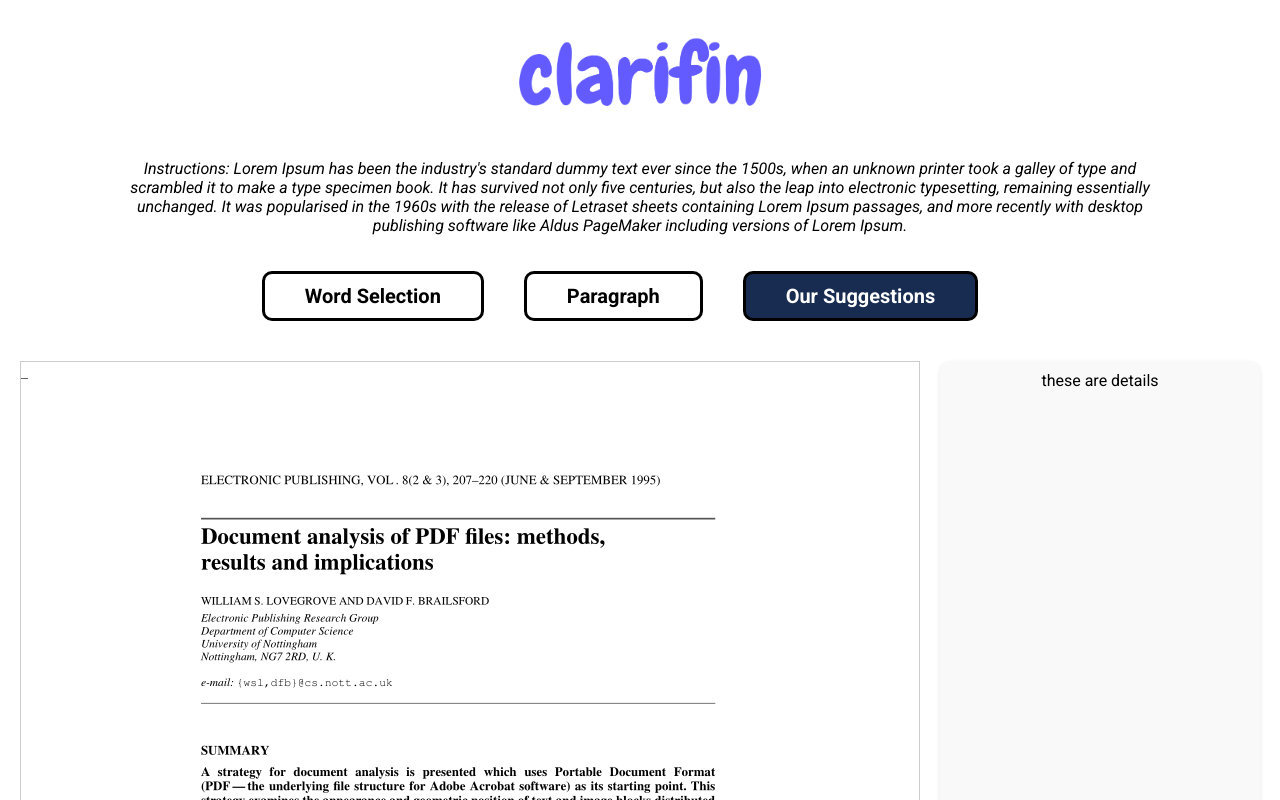
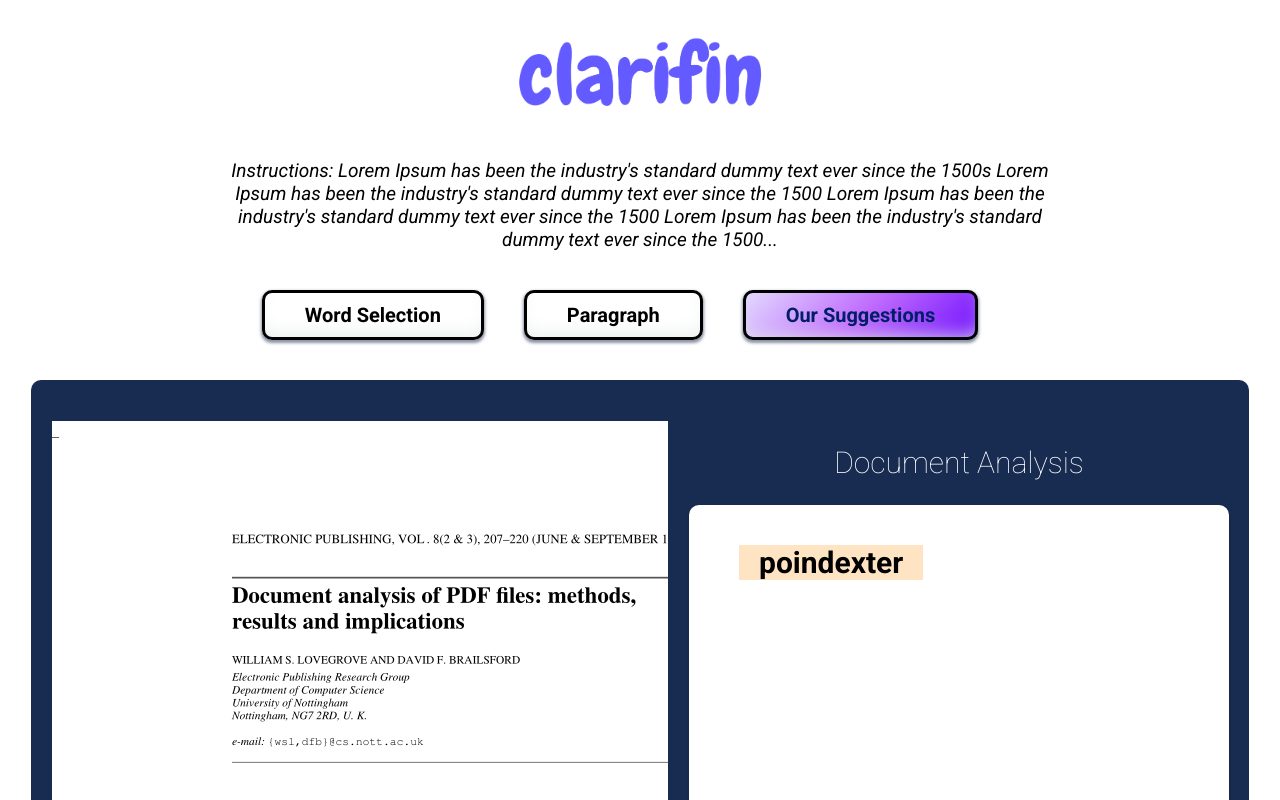
Before and after one commit to aarnavgautam/clarifin-ai, a React (Create React App) app in the folder my-app/: page /document in a window 1280 px wide. Shown: the top 800 px of the page. Built offline with nearby package versions, Linux system fonts and the light colour scheme.

Commit message:
change: updates to doc pg

```diff
--- a/my-app/src/pages/document_reader/Document.css
+++ b/my-app/src/pages/document_reader/Document.css
@@ -5,11 +5,12 @@
 .document_logo {
     margin-top: 10px;
     width: 20%;
-    display: block; /* Ensure image is treated as a block element for centering */
-    margin-left: auto; /* Centers image horizontally */
-    margin-right: auto; /* Centers image horizontally */
+    display: block;
+    margin-left: auto;
+    margin-right: auto;
 }
 
+/* all buttons */
 .document_button_container button {
     font-size: 20px;
     margin-right: 40px;
@@ -29,38 +30,247 @@
     color: white;
 }
 
+/* documents container */
 .document_container {
     display: flex;
     flex-direction: column;
-    align-items: center; /* Center contents horizontally */
+    align-items: center;
     padding: 20px;
-    text-align: center; /* Center text and inline elements like images */
+    text-align: center;
 }
 
 .document_container p {
     margin-top: 50px;
-    margin-left: 100px;
-    margin-right: 100px;
+    margin-left: 200px;
+    margin-right: 200px;
     font-style: italic;
+    font-size: 19px;
 }
 
-  .document_content {
+.document_content {
     display: flex;
-    justify-content: space-between; /* Space between PDF and details */
-    width: 100%;
-    margin-top: 20px;
-  }
+    justify-content: space-between;
+    width: 95%;
+    margin: 20px auto;
+    background-color: #182C51;
+    padding: 40px 20px;
+    border-radius: 10px;
+}
 
-  .pdf_container {
-    flex: 1; /* Take up remaining space */
-    margin-right: 20px; /* Space between PDF and details */
-    border: 1px solid #ccc; /* Optional border */
-  }
+.pdf_container {
+    flex: 1;
+    margin-right: 20px;
+    border: 1px solid #182C51;
+}
 
-  .detail_container {
-    flex-basis: 300px; /* Fixed width for details section */
-    padding: 10px;
-    background-color: #f9f9f9; /* Background for details */
-    border-radius: 10px; /* Rounded corners */
-    box-shadow: 0 2px 5px rgba(0,0,0,0.1); /* Optional shadow */
-  }
+
+  /* detail container */
+
+.document_content {
+    display: flex;
+    justify-content: space-between;
+    width: 95%;
+    margin: 20px auto;
+    background-color: #182C51;
+    padding: 40px 20px;
+    border-radius: 10px;
+}
+
+.detail_container h1 {
+    font-size: 30px;
+    font-weight: 200;
+    color: white;
+}
+
+.detail_content {
+    flex-basis: 300px;
+    height: 450px;
+    width: 500px;
+    padding: 20px;
+    color: black;
+    background-color: white;
+    border-radius: 10px;
+    box-shadow: 0 2px 5px rgba(0,0,0,0.1);
+    overflow-y: auto;
+    text-align: left;
+}
+
+.detail_content_inside {
+    margin: 20px 30px;
+}
+
+/* word */
+
+mark {
+    font-size: 30px;
+    font-weight: 600;
+    padding-left: 20px;
+    padding-right: 20px;
+    background-color: bisque;
+}
+
+  /* button */
+  :root {
+    --glow-hue: 222deg;
+    --shadow-hue: 180deg;
+    --spring-easing: linear(
+    0, 0.002, 0.01 0.9%, 0.038 1.8%, 0.156, 0.312 5.8%, 0.789 11.1%, 1.015 14.2%,
+    1.096, 1.157, 1.199, 1.224 20.3%, 1.231, 1.231, 1.226, 1.214 24.6%,
+    1.176 26.9%, 1.057 32.6%, 1.007 35.5%, 0.984, 0.968, 0.956, 0.949 42%,
+    0.946 44.1%, 0.95 46.5%, 0.998 57.2%, 1.007, 1.011 63.3%, 1.012 68.3%,
+    0.998 84%, 1
+  );
+    --spring-duration: 1.33s;
+}
+@property --shimmer {
+    syntax: "<angle>";
+    inherits: false;
+    initial-value: 33deg;
+}
+
+@keyframes shimmer {
+    0% {
+        --shimmer: 0deg;
+    }
+    100% {
+        --shimmer: 360deg;
+    }
+}
+
+@keyframes shine {
+    0% {
+        opacity: 0;
+    }
+    15% {
+        opacity: 1;
+    }
+    55% {
+        opacity: 1;
+    }
+    100% {
+        opacity: 0;
+    }
+}
+@keyframes text {
+    0% {
+        background-position: 100% center;
+    }
+    100% {
+        background-position: -100% center;
+    }
+}
+
+button {
+    color: var(--bg);
+    font-weight: 600;
+    /*     background-image: linear-gradient(90deg, #fcecfe, #fbf6e7, #e6fcf5); */
+
+    padding: .8em 1.4em;
+    position: relative;
+    isolation: isolate;
+    box-shadow: 0 2px 3px 1px hsl(var(--glow-hue) 50% 20% / 50%), inset 0 -10px 20px -10px hsla(var(--shadow-hue),10%,90%,95%);
+    border-radius: 0.66em;
+    scale: 1;
+    transition: all var(--spring-duration) var(--spring-easing);
+}
+
+.button_special {
+    background-image: linear-gradient(
+        315deg,
+        #6200ff -10%,
+        #c06cfd 50%,
+        #e8efff 110%
+    );
+}
+
+button:hover:not(:active),
+button.active {
+    transition-duration: calc(var(--spring-duration)*0.5);
+    scale: 1.2;
+    box-shadow: 0 4px 8px -2px hsl(var(--glow-hue) 50% 20% / 50%), inset 0 0 0 transparent;
+}
+button:active {
+    scale: 1.1;
+    transition-duration: calc(var(--spring-duration)*0.5);
+}
+
+.shimmer {
+    position: absolute;
+    inset: -40px;
+    border-radius: inherit;
+    mask-image: conic-gradient(
+        from var(--shimmer, 0deg),
+        transparent 0%,
+        transparent 10%,
+        black 36%,
+        black 45%,
+        transparent 50%,
+        transparent 60%,
+        black 85%,
+        black 95%,
+        transparent 100%
+    );
+    mask-size: cover;
+    mix-blend-mode: plus-lighter;
+    animation: shimmer 1s linear infinite both;
+}
+button:hover .shimmer::before,
+button:hover .shimmer::after,
+button.active .shimmer::before,
+button.active .shimmer::after {
+    opacity: 1;
+    animation: shine 1.2s ease-in 1 forwards;
+}
+.shimmer::before,
+.shimmer::after {
+    transition: all 0.5s ease;
+    opacity: 0;
+    content: "";
+    border-radius: inherit;
+    position: absolute;
+    mix-blend-mode: color;
+    inset: 40px;
+    pointer-events: none;
+}
+.shimmer::before {
+    box-shadow: 0 0 3px 2px hsl(var(--glow-hue) 20% 95%),
+        0 0 7px 4px hsl(var(--glow-hue) 20% 80%),
+        0 0 13px 4px hsl(var(--glow-hue) 50% 70%),
+        0 0 25px 5px hsl(var(--glow-hue) 100% 70%);
+    z-index: -1;
+}
+
+.shimmer::after {
+    box-shadow: inset 0 0 0 1px hsl(var(--glow-hue) 70% 95%),
+        inset 0 0 2px 1px hsl(var(--glow-hue) 100% 80%),
+        inset 0 0 5px 2px hsl(var(--glow-hue) 100% 70%);
+    z-index: 2;
+}
+
+button .text {
+    color: hsla(var(--glow-hue), 100%, 20%, 1); /* Change from transparent to a color */
+    background-clip: text;
+    background-color: var(--bg);
+    background-image: linear-gradient(120deg, transparent, hsla(var(--glow-hue), 100%, 80%, 0.66) 40%, hsla(var(--glow-hue), 100%, 90%, .9) 50%, transparent 52%);
+    background-repeat: no-repeat;
+    background-size: 300% 300%;
+    background-position: center 200%;
+}
+
+button:hover .text,
+button.active .text {
+    animation: text .66s ease-in 1 both;
+}
+
+@keyframes pulsate {
+    0%, 100% {
+        transform: scale(1);
+    }
+    50% {
+        transform: scale(1.1);
+    }
+}
+
+.pulsate {
+    animation: pulsate 1s infinite; /* Pulsates every 1 second */
+}
--- a/my-app/src/pages/document_reader/Document.tsx
+++ b/my-app/src/pages/document_reader/Document.tsx
@@ -1,41 +1,59 @@
-import React from 'react';
+import React, { useEffect, useState } from 'react';
 import './Document.css';
 
 import logo from '../../assets/purple_logo.png';
 import sample from '../../assets/samplePdf.png';
 
 const Document = () => {
+  const [isPulsating, setIsPulsating] = useState(false);
+
+  useEffect(() => {
+    setIsPulsating(true);
+
+    const timer = setTimeout(() => {
+      setIsPulsating(false);
+    }, 3000);
+
+    return () => clearTimeout(timer);
+  }, []);
+
   return (
     <section className="document_container">
-       <a href="/">
+      <a href="/">
         <img src={logo} className="document_logo" alt="Logo" />
       </a>
 
-      <p>Instructions: Lorem Ipsum has been the industry's standard dummy text ever since the 1500s, when an unknown printer took a galley of type and scrambled it to make a type specimen book. It has survived not only five centuries, but also the leap into electronic typesetting, remaining essentially unchanged. It was popularised in the 1960s with the release of Letraset sheets containing Lorem Ipsum passages, and more recently with desktop publishing software like Aldus PageMaker including versions of Lorem Ipsum.</p>
+      <p>Instructions: Lorem Ipsum has been the industry's standard dummy text ever since the 1500s Lorem Ipsum has been the industry's standard dummy text ever since the 1500 Lorem Ipsum has been the industry's standard dummy text ever since the 1500 Lorem Ipsum has been the industry's standard dummy text ever since the 1500...</p>
 
-      <div className = "document_button_container">
-        <button className = "button_normal">Word Selection</button>
-        <button className = "button_normal">Paragraph</button>
-        <button className = "button_suggestion">
-          <span className = "text">Our Suggestions</span>
+      <div className="document_button_container">
+        <button className="button_normal">Word Selection</button>
+        <button className="button_normal">Paragraph</button>
+        <button className={`button_special ${isPulsating ? 'pulsate' : ''}`}>
+          <span className="text">Our Suggestions</span>
+          <span className="shimmer"></span>
         </button>
-
-
       </div>
 
       <div className="document_content">
         <div className="pdf_container">
           <iframe
-            src={sample} // Replace with your PDF URL
+            src={sample}
             width="100%"
-            height="600px" // Adjust height as necessary
+            height="600px"
             style={{ border: 'none' }}
             title="PDF Document"
           ></iframe>
         </div>
 
         <div className="detail_container">
-          these are details
+          <div>
+            <h1>Document Analysis</h1>
+          </div>
+          <div className = "detail_content">
+            <div className = "detail_content_inside">
+              <h2 className = ""><mark>poindexter</mark></h2>
+            </div>
+          </div>
         </div>
       </div>
     </section>
```
